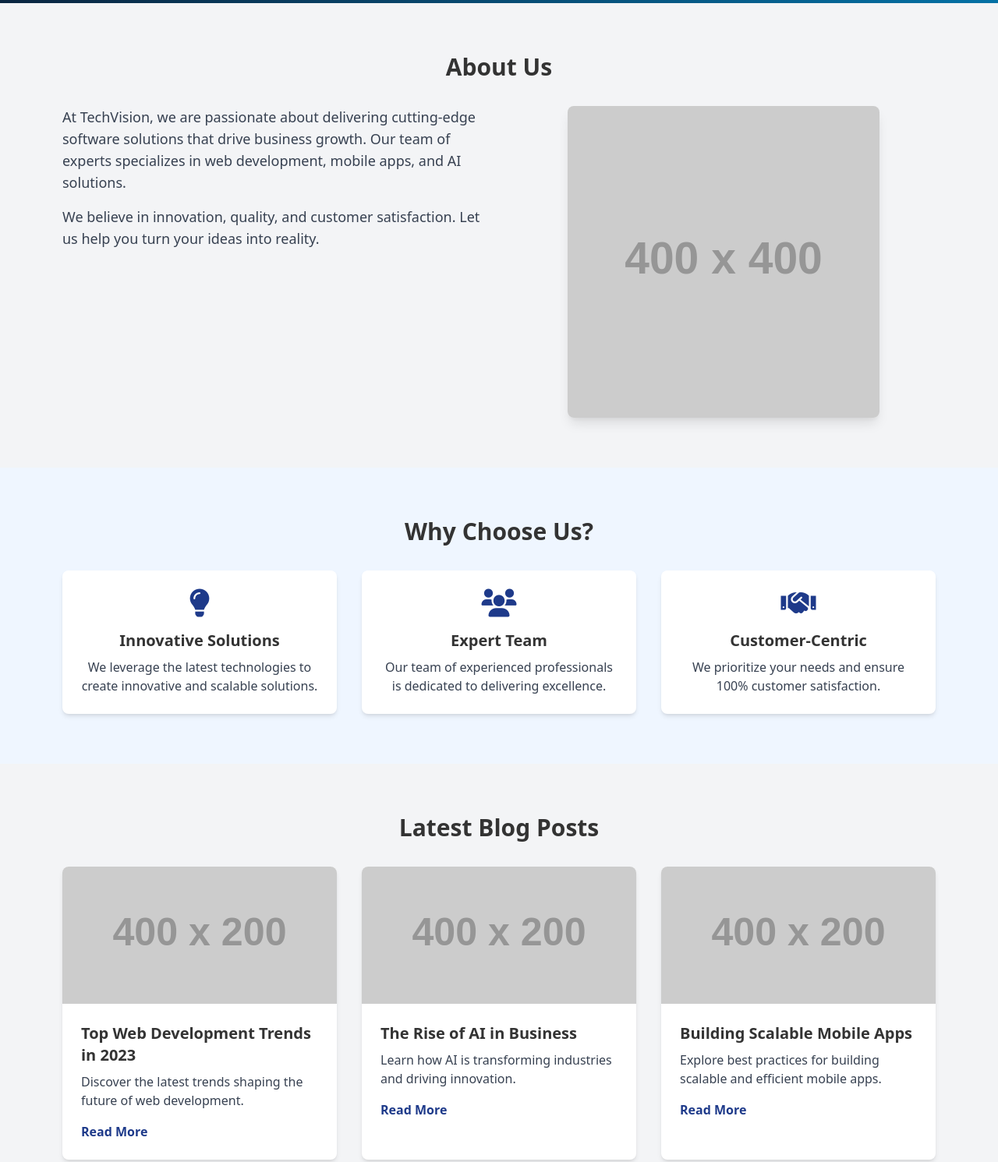
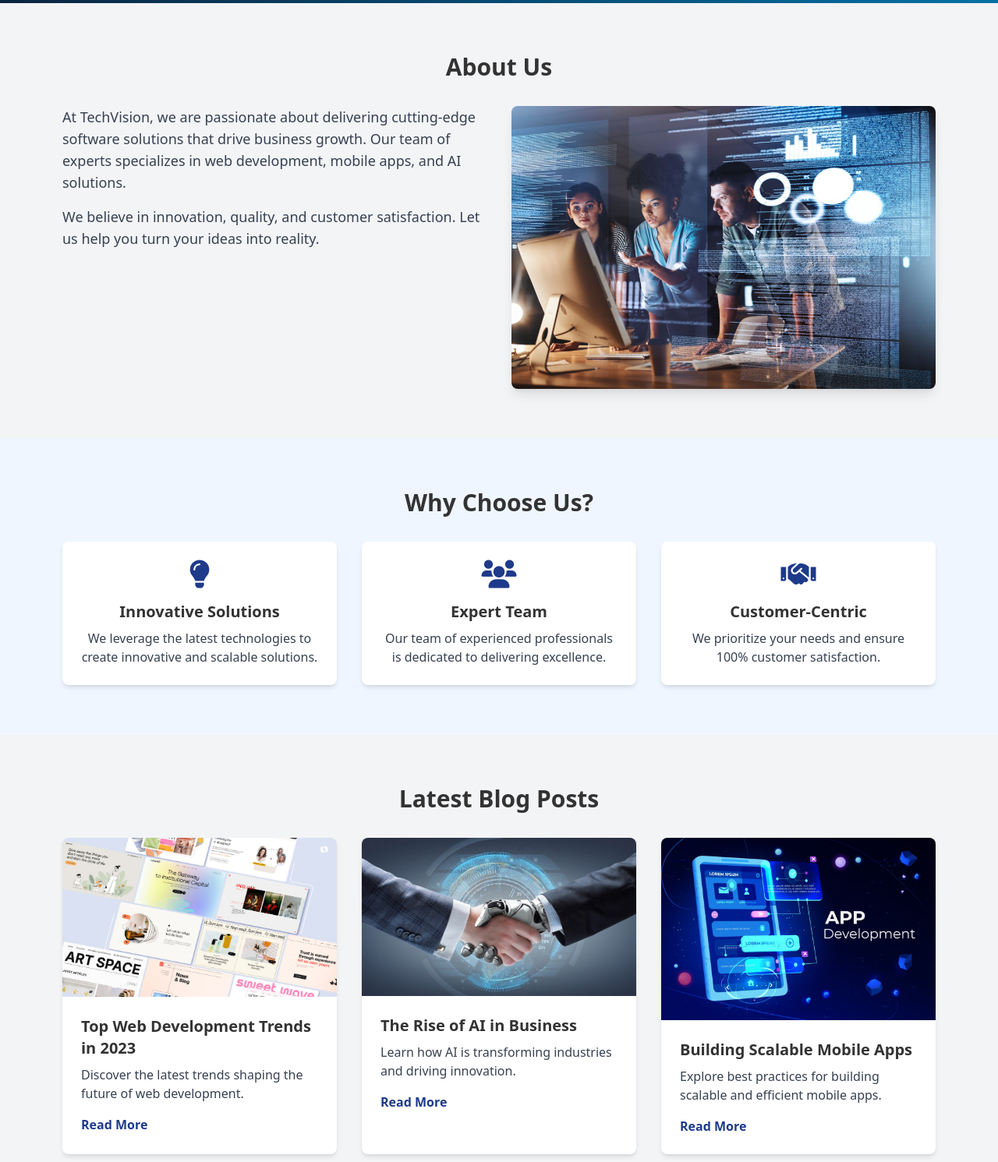
Before and after one commit to madnansultandotme/techvision-website, a plain HTML site: page index.html in a window 1280 px wide. Shown: the part 860-2351 px from the top of the page at 78% size. Drawn offline with nearby package versions, Linux system fonts and the light colour scheme; placeholder pictures from the web are drawn by us.

Commit message:
Update contact information and replace placeholder images with actual assets

```diff
--- a/index.html
+++ b/index.html
@@ -72,7 +72,7 @@
                     <p>We believe in innovation, quality, and customer satisfaction. Let us help you turn your ideas into reality.</p>
                 </div>
                 <div class="flex justify-center" data-aos="fade-left">
-                    <img src="https://via.placeholder.com/400" alt="About Us" class="rounded-lg shadow-lg">
+                    <img src="assets/images/about.jpg" alt="About Us" class="rounded-lg shadow-lg">
                 </div>
             </div>
         </div>
@@ -108,7 +108,7 @@
             <h2 class="text-3xl font-bold text-center mb-8" data-aos="fade-up">Latest Blog Posts</h2>
             <div class="grid grid-cols-1 md:grid-cols-3 gap-8">
                 <div class="bg-white rounded-lg shadow-md overflow-hidden" data-aos="fade-up">
-                    <img src="https://via.placeholder.com/400x200" alt="Blog Post 1" class="w-full">
+                    <img src="assets/images/blog3.jpg" alt="Blog Post 1" class="w-full">
                     <div class="p-6">
                         <h3 class="text-xl font-bold mb-2">Top Web Development Trends in 2023</h3>
                         <p class="text-gray-700 mb-4">Discover the latest trends shaping the future of web development.</p>
@@ -116,7 +116,7 @@
                     </div>
                 </div>
                 <div class="bg-white rounded-lg shadow-md overflow-hidden" data-aos="fade-up" data-aos-delay="200">
-                    <img src="https://via.placeholder.com/400x200" alt="Blog Post 2" class="w-full">
+                    <img src="assets/images/blog1.jpeg" alt="Blog Post 2" class="w-full">
                     <div class="p-6">
                         <h3 class="text-xl font-bold mb-2">The Rise of AI in Business</h3>
                         <p class="text-gray-700 mb-4">Learn how AI is transforming industries and driving innovation.</p>
@@ -124,7 +124,7 @@
                     </div>
                 </div>
                 <div class="bg-white rounded-lg shadow-md overflow-hidden" data-aos="fade-up" data-aos-delay="400">
-                    <img src="https://via.placeholder.com/400x200" alt="Blog Post 3" class="w-full">
+                    <img src="assets/images/blog2.jpeg" alt="Blog Post 3" class="w-full">
                     <div class="p-6">
                         <h3 class="text-xl font-bold mb-2">Building Scalable Mobile Apps</h3>
                         <p class="text-gray-700 mb-4">Explore best practices for building scalable and efficient mobile apps.</p>
```
Also changed, not shown: contact.html (+3 -3 lines).
